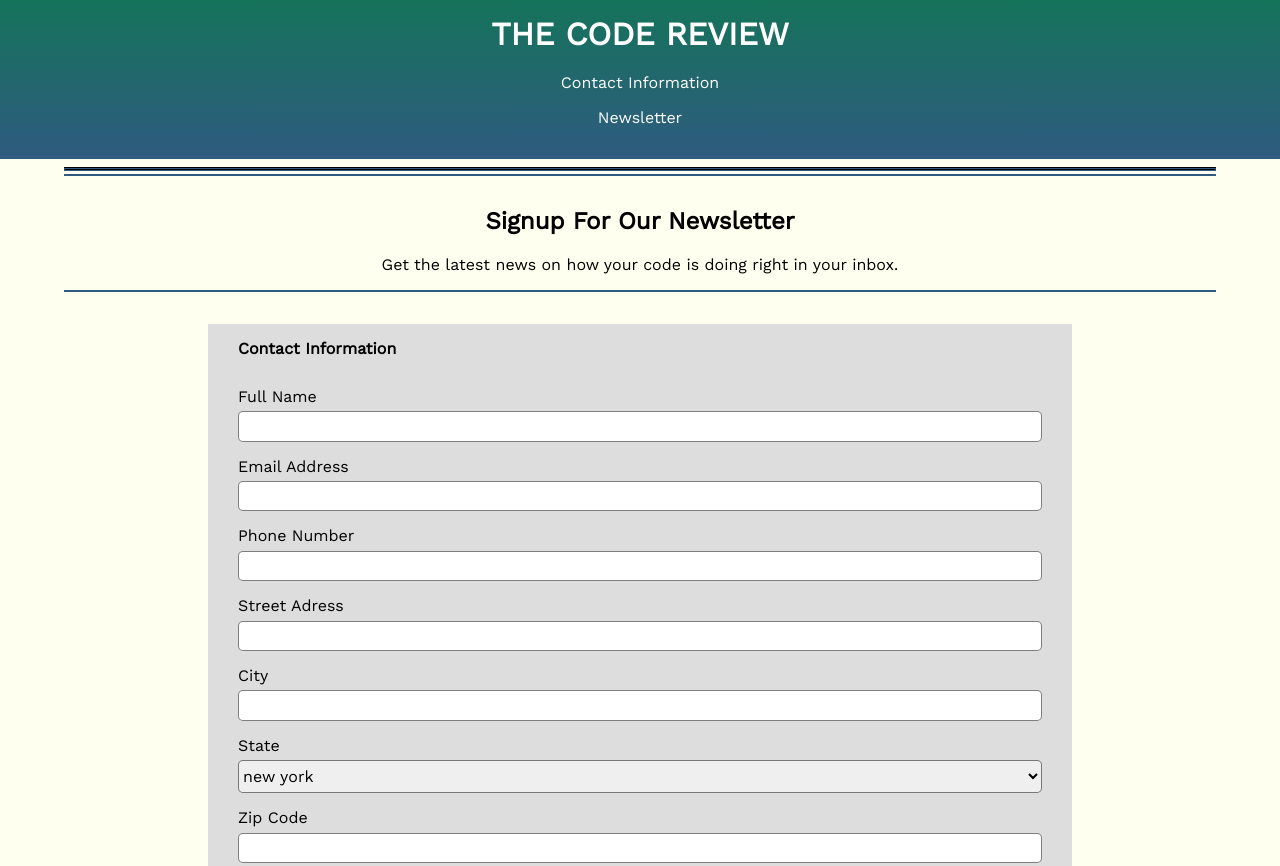
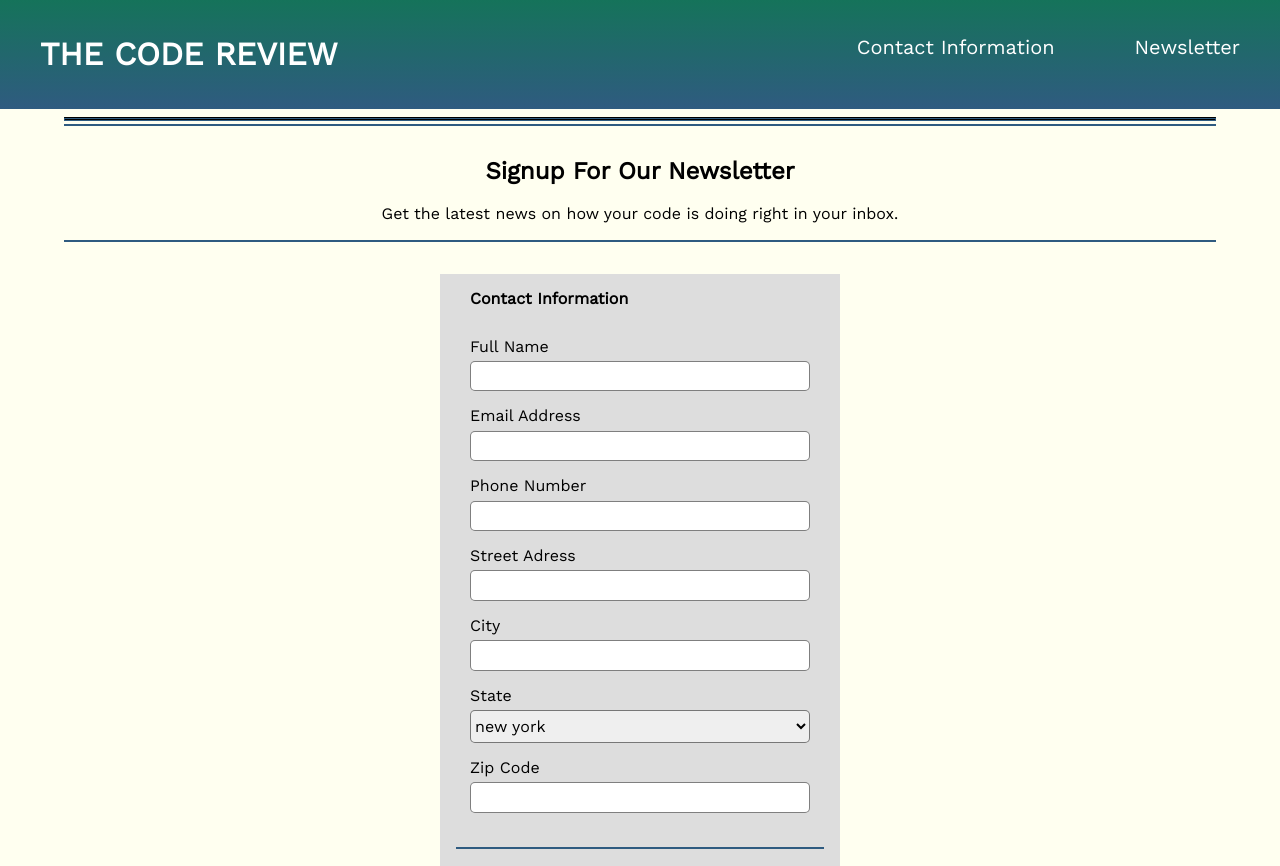
Before and after one commit to burgosjorjorge/project3, a plain HTML site: page index.html in a window 1280 px wide. Shown: the top 866 px of the page. Drawn offline with nearby package versions, Linux system fonts and the light colour scheme.

Commit message:
added @media 768px to header

```diff
--- a/css/style.css
+++ b/css/style.css
@@ -101,6 +101,7 @@ Class Layout
 
 .main-nav li {
     margin-bottom: 1em;
+    font-size: 20px;
 }
 
 .intro {
@@ -115,7 +116,7 @@ Class Layout
 
 .main-form {
     background: #ddd;
-    max-width: 75%;
+    max-width: 400px;
     margin: 0 auto;
     padding: 1em;
 
@@ -148,6 +149,23 @@ input[type="checkbox"]:checked + label {
     font-weight: bold;
 }
 
-input:focus {
-    border: 1px solid #15735a;
+@media(min-width:768px) {
+    .main-header,
+    .main-nav {
+        display: flex;
+    }
+
+    .main-header {
+        justify-content: space-between;
+    }
+
+    h1 ,
+    .main-nav li {
+        margin: 0 40px;
+        padding: 20px 0;
+    }
+
+
+
+
 }
--- a/index.html
+++ b/index.html
@@ -10,13 +10,13 @@
 </head>
 <body>
     <header class="main-header">
-        <div class="container">
-            <h1>the code review</h1>
+        <h1>the code review</h1>
+        <!-- <div class="container"> -->
             <ul class="main-nav">
                 <li><a href="#">contact information</a></li>
                 <li><a href="#">newsletter</a></li>
             </ul>
-        </div><!--container-->
+        <!-- </div>container -->
     </header><!--main-header-->
 
 <div class="container">
```
